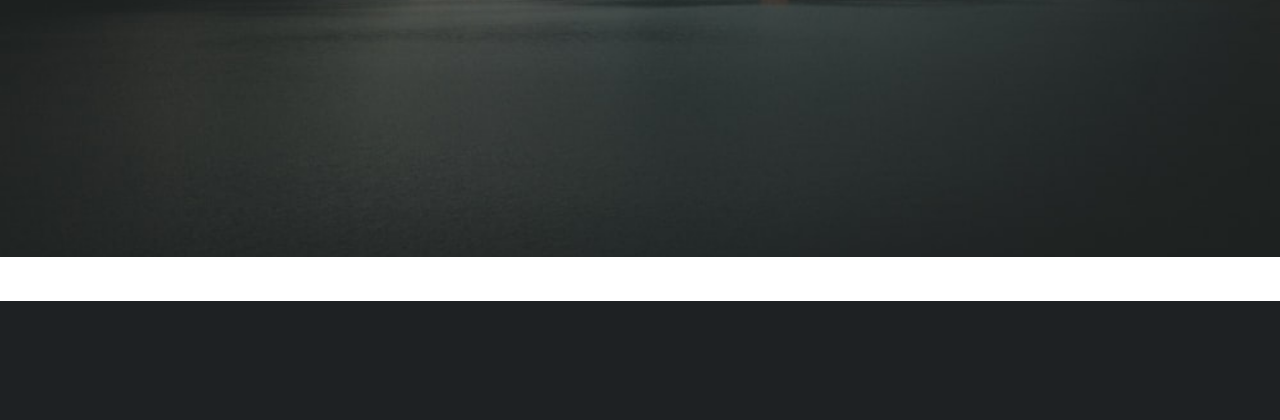
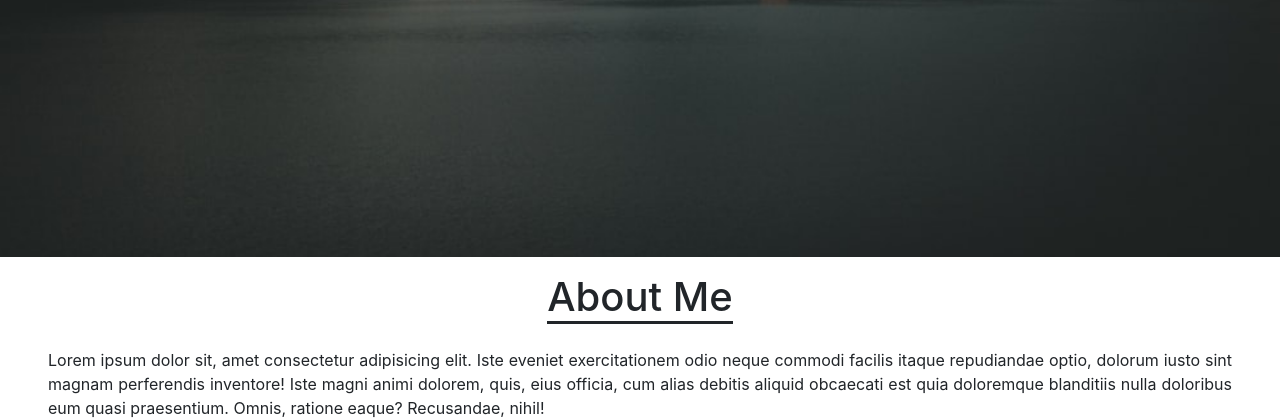
Before and after one commit to manavchauhan18/WEBSITE-USING-DJANGO, a Django app: page / in a window 1280 px wide. Shown: the part 499-919 px from the top of the page. Before the commit the page ends 800 px from the top, so only its background shows below. Run offline with Django 3.2, Linux system fonts and the light colour scheme; some libraries are stand-ins or nearby versions.

Commit message:
added about me

```diff
--- a/static/css/main.css
+++ b/static/css/main.css
@@ -13,17 +13,7 @@ nav {
     background-size: cover;
 }
 
-.heading h1 {
-    color: #ff724c;
+.about h1 {
+    border-bottom: solid;
+
 }
-
-/* .hi {
-    position: absolute;
-    top: 120px;
-    left: 80px;
-    color: #ff724c;
-}
-
-.hi span {
-    color: white;
-} */
--- a/store/templates/store/store.html
+++ b/store/templates/home/home.html
@@ -10,7 +10,6 @@
     <title>WEBSITE</title>
 </head>
 <body>
-
     <nav class="navbar navbar-expand-lg navbar-dark ">
         <a class="navbar-brand text-white" href="#">MyPortfolio.Com</a>
         <button class="navbar-toggler " type="button" data-toggle="collapse" data-target="#navbarNavAltMarkup" aria-controls="navbarNavAltMarkup" aria-expanded="false" aria-label="Toggle navigation">
@@ -33,14 +32,24 @@
 
     </nav>
     <div class="bg-image" style="background-image: url('../../../static/images/background.jpg');">
-        <div class="d-flex justify-content-center align-items-center h-100">
+        <div class="d-flex justify-content-center align-items-center h-100 pl-2 pr-2">
             <div class=" text-white">
               <h1 class="mb-3">Hi I'm Manav Chauhan</h1>
               <h5 class="mb-4">A computer science student passionate about programming and design.</h5>
               <a class="btn btn-outline-light btn-lg m-2">My Projects</a>
               <a class="btn btn-outline-light btn-lg m-2">Contact Me</a>
+            </div>
+        </div>
     </div>
-    <script src="https://code.jquery.com/jquery-3.4.1.slim.min.js" integrity="sha384-J6qa4849blE2+poT4WnyKhv5vZF5SrPo0iEjwBvKU7imGFAV0wwj1yYfoRSJoZ+n" crossorigin="anonymous"></script>
+    <div class="about">
+      <div class="d-flex justify-content-center align-items-center pl-2 pr-2">
+        <h1 class="mt-3">About Me</h1>
+      </div>
+      <div class="justify-content-center text-justify pl-5 pr-5 pt-3">
+        Lorem ipsum dolor sit, amet consectetur adipisicing elit. Iste eveniet exercitationem odio neque commodi facilis itaque repudiandae optio, dolorum iusto sint magnam perferendis inventore! Iste magni animi dolorem, quis, eius officia, cum alias debitis aliquid obcaecati est quia doloremque blanditiis nulla doloribus eum quasi praesentium. Omnis, ratione eaque? Recusandae, nihil!
+      </div>
+    </div>
+  <script src="https://code.jquery.com/jquery-3.4.1.slim.min.js" integrity="sha384-J6qa4849blE2+poT4WnyKhv5vZF5SrPo0iEjwBvKU7imGFAV0wwj1yYfoRSJoZ+n" crossorigin="anonymous"></script>
 	<script src="https://cdn.jsdelivr.net/npm/popper.js@1.16.0/dist/umd/popper.min.js" integrity="sha384-Q6E9RHvbIyZFJoft+2mJbHaEWldlvI9IOYy5n3zV9zzTtmI3UksdQRVvoxMfooAo" crossorigin="anonymous"></script>
 	<script src="https://stackpath.bootstrapcdn.com/bootstrap/4.4.1/js/bootstrap.min.js" integrity="sha384-wfSDF2E50Y2D1uUdj0O3uMBJnjuUD4Ih7YwaYd1iqfktj0Uod8GCExl3Og8ifwB6" crossorigin="anonymous"></script>
     <script src="https://use.fontawesome.com/releases/v5.15.3/js/all.js" data-auto-replace-svg="nest"></script>
--- a/store/urls.py
+++ b/store/urls.py
@@ -2,7 +2,5 @@ from django.urls import path
 from . import views
 
 urlpatterns = [
-    path('', views.store, name='store'),
-    path('cart/', views.cart, name="cart"),
-    path('checkout/', views.checkout, name="checkout"),
+    path('', views.home, name='home'),
 ]
--- a/store/views.py
+++ b/store/views.py
@@ -1,13 +1,5 @@
 from django.shortcuts import render
 
-def store(request):
+def home(request):
     context = {}
-    return render(request, 'store/store.html', context)
-
-def cart(request):
-    context = {}
-    return render(request, 'store/cart.html', context)
-
-def checkout(request):
-    context = {}
-    return render(request, 'store/checkout.html', context)
+    return render(request, 'home/home.html', context)
```
Also changed, not shown: store/templates/store/cart.html (deleted), store/templates/store/checkout.html (deleted).
